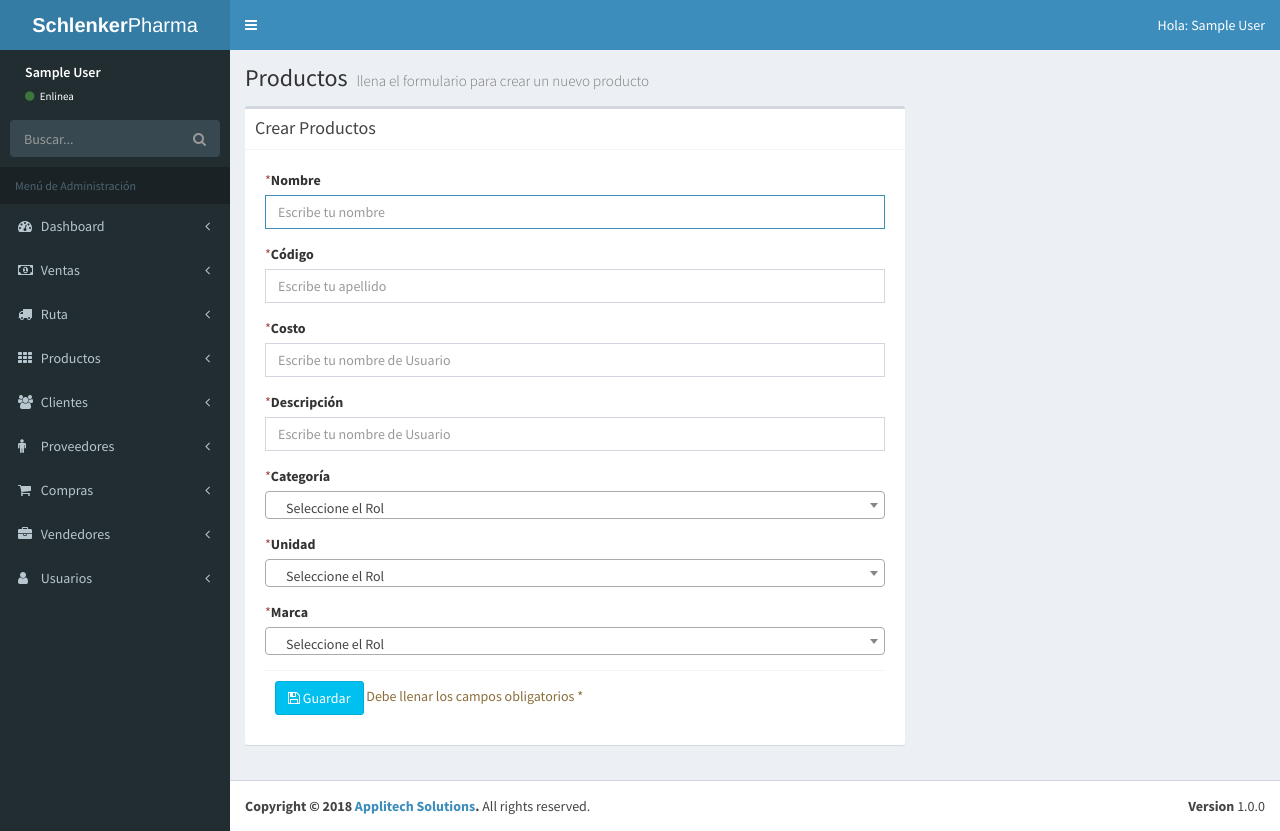
After one commit to applitechsolutions/abejabee, a PHP site: page /newProduct.php in a window 1280 px wide. The commit adds this page. Run offline with PHP 8.4, Linux system fonts and the light colour scheme; the visitor is signed in with stand-in values (Sample User, id 1); data that the repository does not hold is empty.

Commit message:
productos

```diff
--- /dev/null
+++ b/newProduct.php
@@ -0,0 +1,90 @@
+<?php
+  include_once 'funciones/sesiones.php';
+  include_once 'templates/header.php';
+  include_once 'templates/navBar.php';
+  include_once 'templates/sideBar.php';
+  include_once 'funciones/bd_conexion.php';
+?>
+  <!-- Content Wrapper. Contains page content -->
+  <div class="content-wrapper">
+    <!-- Content Header (Page header) -->
+    <section class="content-header">
+      <h1>
+        Productos
+        <small>llena el formulario para crear un nuevo producto</small>
+      </h1>
+    </section>
+
+    <div class="row">
+      <div class="col-md-8">
+        <!-- Main content -->
+        <section class="content">
+          <!-- Default box -->
+          <div class="box">
+            <div class="box-header with-border">
+              <h3 class="box-title">Crear Productos</h3>
+            </div>
+            <div class="box-body">
+
+              <form role="form" id="form-usuario" name="form-usuario" method="post" action="BLL/user.php">
+                <div class="box-body">
+                  <div class="form-group">
+                    <span class="text-danger text-uppercase">*</span><label for="nombre">Nombre</label>
+                    <input type="text" class="form-control" id="nombre" name="nombre" placeholder="Escribe tu nombre" autofocus>
+                  </div>
+                  <div class="form-group">
+                    <span class="text-danger text-uppercase">*</span><label for="apellido">Código</label>
+                    <input type="text" class="form-control" id="apellido" name="apellido" placeholder="Escribe tu apellido">
+                  </div>
+                  <div class="form-group">
+                    <span class="text-danger text-uppercase">*</span><label for="usuario">Costo</label>
+                    <input type="text" class="form-control" id="usuario" name="usuario" placeholder="Escribe tu nombre de Usuario">
+                  </div>
+                  <div class="form-group">
+                    <span class="text-danger text-uppercase">*</span><label for="usuario">Descripción</label>
+                    <input type="textarea" class="form-control" id="usuario" name="usuario" placeholder="Escribe tu nombre de Usuario">
+                  </div>
+                  <div class="form-group">
+                    <span class="text-danger text-uppercase">*</span><label>Categoría</label>
+                    <select id="rol" name="rol" class="form-control select2" style="width: 100%;">
+                      <option value="" disabled selected>Seleccione el Rol</option>
+                      <option value="0">+ Nueva Categoría</option>
+                      <option value=2>Consultor</option>
+                    </select>
+                  </div>
+                  <div class="form-group">
+                    <span class="text-danger text-uppercase">*</span><label>Unidad</label>
+                    <select id="rol" name="rol" class="form-control select2" style="width: 100%;">
+                      <option value="" disabled selected>Seleccione el Rol</option>
+                      <option value=1>Administrador</option>
+                      <option value=2>Consultor</option>
+                    </select>
+                  </div>
+                  <div class="form-group">
+                    <span class="text-danger text-uppercase">*</span><label>Marca</label>
+                    <select id="rol" name="rol" class="form-control select2" style="width: 100%;">
+                      <option value="" disabled selected>Seleccione el Rol</option>
+                      <option value=1>Administrador</option>
+                      <option value=2>Consultor</option>
+                    </select>
+                  </div>
+                <div class="box-footer">
+                  <input type="hidden" name="registro" value="nuevo">
+                  <button type="submit" class="btn btn-info" id="crear-usuario"><i class="fa fa-floppy-o" aria-hidden="true"></i> Guardar</button><span class="text-warning"> Debe llenar los campos obligatorios *</span>
+                </div>
+              </form>
+            </div>
+            <!-- /.box-body -->
+          </div>
+          <!-- /.box -->
+        </section>
+        <!-- /.content -->
+      </div>
+    </div>
+  </div>
+  <!-- /.content-wrapper -->
+
+<?php
+  include_once 'templates/footer.php';
+
+?>
--- a/templates/sideBar.php
+++ b/templates/sideBar.php
@@ -70,7 +70,7 @@
           </a>
           <ul class="treeview-menu">
             <li><a href="#"><i class="fa fa-list-ul" aria-hidden="true"></i> Ver Todos</a></li>
-            <li><a href="#"><i class="fa fa-plus-circle" aria-hidden="true"></i> Nuevo Producto</a></li>
+            <li><a href="newProduct.php"><i class="fa fa-plus-circle" aria-hidden="true"></i> Nuevo Producto</a></li>
             <li><a href="#"><i class="fa fa-plus" aria-hidden="true"></i> Agregar Marca</a></li>
             <li><a href="#"><i class="fa fa-plus" aria-hidden="true"></i> Agregar Precio de Venta</a></li>
             <li><a href="#"><i class="fa fa-plus" aria-hidden="true"></i> Agregar Categoría</a></li>
```
Also changed, not shown: listProduct.php (added, +93 -0 lines).
